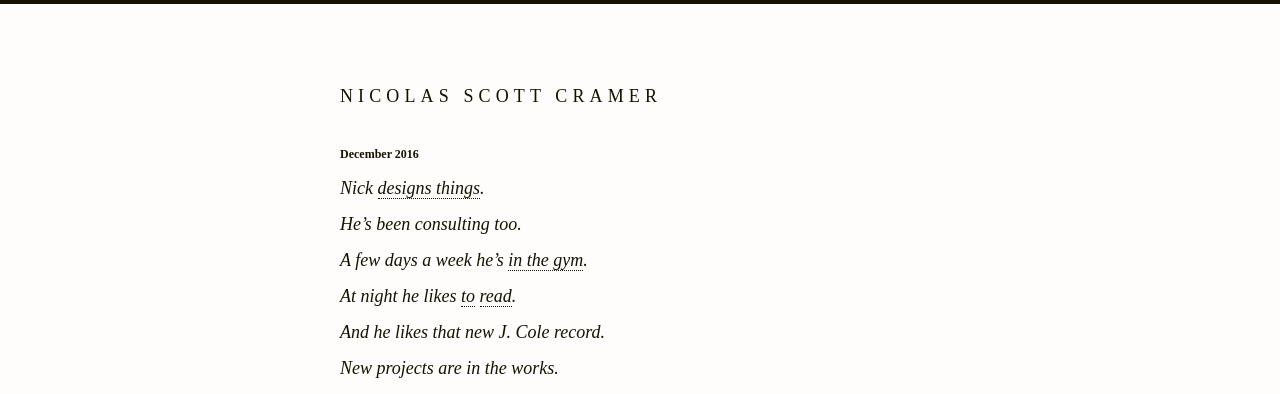
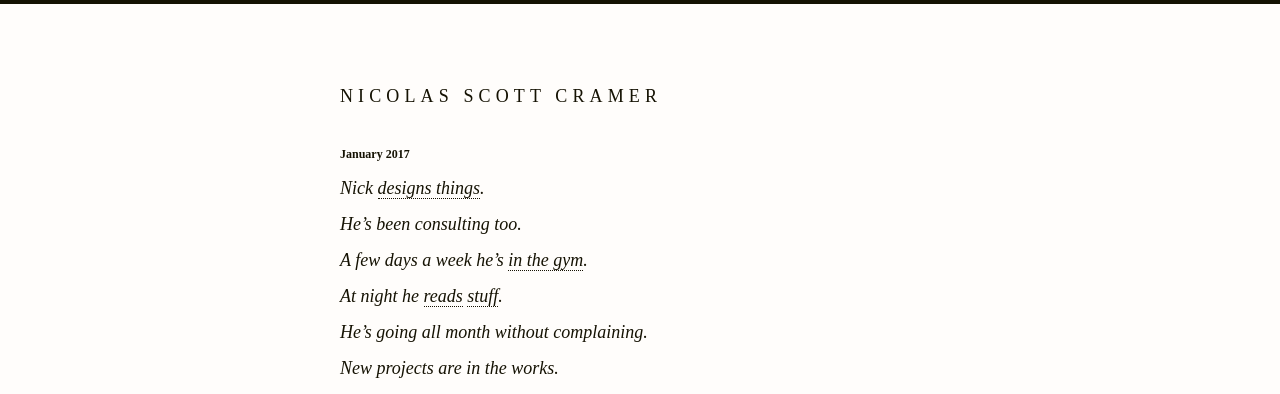
Before and after one commit to nscramer/nicolasscott, a plain HTML site: page index.html in a window 1280 px wide. Shown: the top 394 px of the page. Drawn offline with Linux system fonts and the light colour scheme.

Commit message:
January 2017 Update

```diff
--- a/index.html
+++ b/index.html
@@ -53,13 +53,13 @@
   <section>
     <div class="wrap">
       <div class="full">
-        <span class="listTitle">December 2016</span>
+        <span class="listTitle">January 2017</span>
         <ul class="ledeList">
           <li>Nick <a href="/design/">designs things</a>.</li>
           <li>He&rsquo;s been consulting too.</li>
           <li>A few days a week he&rsquo;s <a href="http://pjstriet.com" target="_blank">in the gym</a>.</li>
-          <li>At night he likes <a href="https://www.amazon.com/Distracted-Mind-Ancient-Brains-High-Tech/dp/0262034948/" target="_blank">to</a> <a href="https://www.amazon.com/Excel-Erated-Learning-Explaining-Plain-English/dp/1888047070" target="_blank">read</a>.</li>
-          <li>And he likes that new J. Cole record.</li>
+          <li>At night he <a href="https://smile.amazon.com/Shoe-Dog-Memoir-Creator-Nike/dp/1501135910/" target="_blank">reads</a> <a href="https://smile.amazon.com/Dog-Sense-Science-Behavior-Better/dp/0465019447/" target="_blank">stuff</a>.</li>
+          <li>He&rsquo;s going all month without complaining.</li>
           <li>New projects are in the works.</li>
         </ul>
       </div>
```
